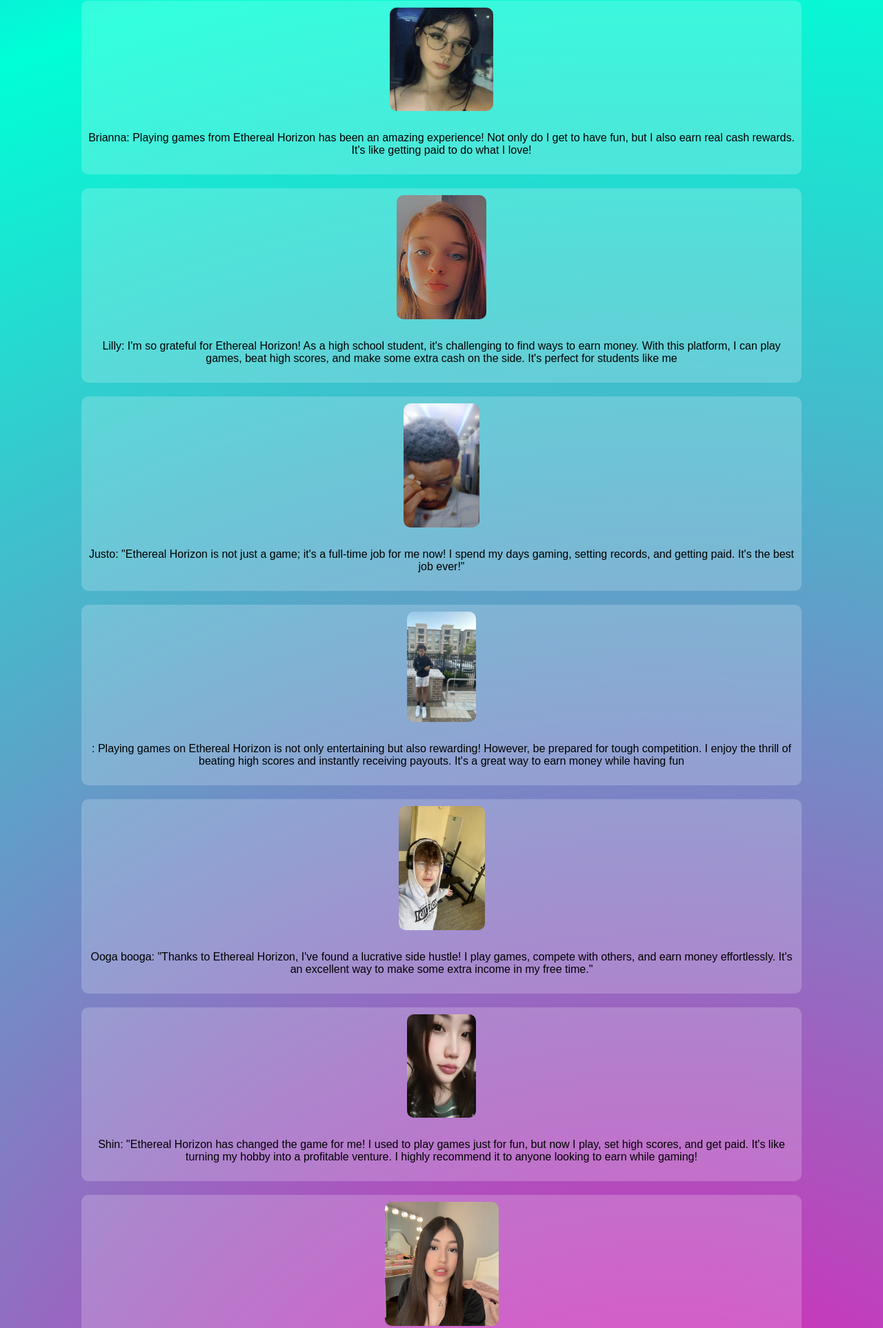
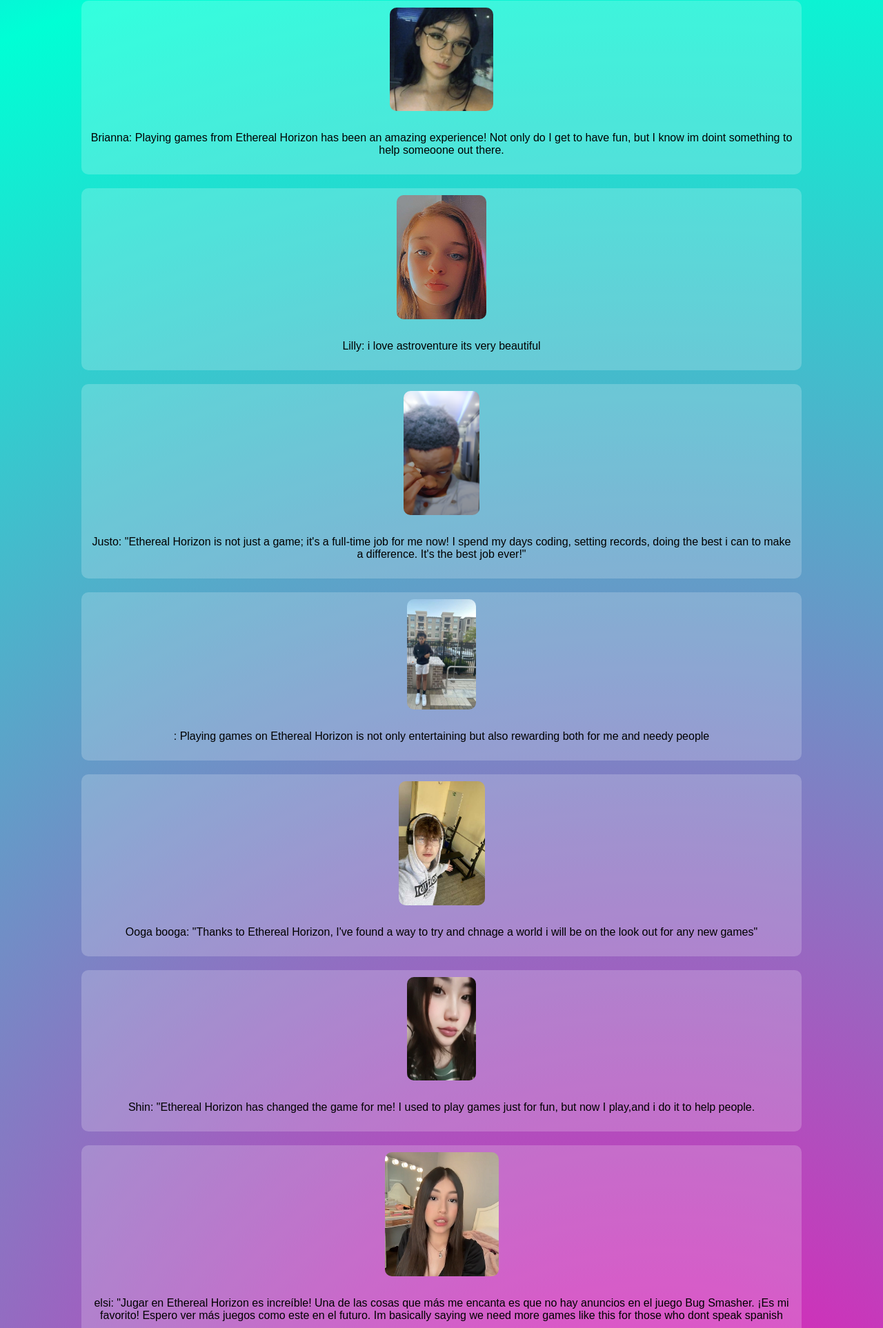
Before and after one commit to etherealhorizon9/etherealhorizon9, a plain HTML site: page index.html in a window 1280 px wide. Shown: the part 1687-3613 px from the top of the page at 69% size. Drawn offline with Linux system fonts and the light colour scheme.

Commit message:
Update index.html
removed earning comments

```diff
--- a/index.html
+++ b/index.html
@@ -335,32 +335,32 @@ ETHEREAL HORIZON – Play. Support. Make a Difference.</strong>.
     <!-- Add testimonials here -->
     <div class="testimonial">
         <img src="aislynn.png" alt="Testimonial 1" style="width: 150px; height: 150px; max-width: none; max-height: none; border-radius: 10px;">
-        <p>Brianna: Playing games from Ethereal Horizon has been an amazing experience! Not only do I get to have fun, but I also earn real cash rewards. It's like getting paid to do what I love!</p>
+        <p>Brianna: Playing games from Ethereal Horizon has been an amazing experience! Not only do I get to have fun, but I know im doint something to help someoone out there.</p>
     </div>
 
     <div class="testimonial">
         <img src="lilly2.png" alt="Testimonial 2" style="width: 130px; height: 180px; max-width: none; max-height: none; border-radius: 10px;">
-        <p>Lilly: I'm so grateful for Ethereal Horizon! As a high school student, it's challenging to find ways to earn money. With this platform, I can play games, beat high scores, and make some extra cash on the side. It's perfect for students like me</p>
+        <p>Lilly: i love astroventure  its very beautiful</p>
     </div>
 
     <div class="testimonial">
         <img src="justo.png" alt="Testimonial 3" style="width: 110px; height: 180px; max-width: none; max-height: none; border-radius: 10px;">
-        <p>Justo: "Ethereal Horizon is not just a game; it's a full-time job for me now! I spend my days gaming, setting records, and getting paid. It's the best job ever!"</p>
+        <p>Justo: "Ethereal Horizon is not just a game; it's a full-time job for me now! I spend my days coding, setting records, doing the best i can to make a difference. It's the best job ever!"</p>
     </div>
 
     <div class="testimonial">
         <img src="gabriel.jpg" alt="Testimonial 4" style="width: 100px; height: 160px; max-width: none; max-height: none; border-radius: 10px;">
-        <p>: Playing games on Ethereal Horizon is not only entertaining but also rewarding! However, be prepared for tough competition. I enjoy the thrill of beating high scores and instantly receiving payouts. It's a great way to earn money while having fun</p>
+        <p>: Playing games on Ethereal Horizon is not only entertaining but also rewarding both for me and needy people</p>
     </div>
 
     <div class="testimonial">
         <img src="oogabooga.jpg" alt="Testimonial 5" style="width: 125px; height: 180px; max-width: none; max-height: none; border-radius: 10px;">
-        <p>Ooga booga: "Thanks to Ethereal Horizon, I've found a lucrative side hustle! I play games, compete with others, and earn money effortlessly. It's an excellent way to make some extra income in my free time."</p>
+        <p>Ooga booga: "Thanks to Ethereal Horizon, I've found a way to try and chnage a world i will be on the look out for any new games"</p>
     </div>
 
     <div class="testimonial">
         <img src="shin.jpg" alt="Testimonial 6" style="width: 100px; height: 150px; max-width: none; max-height: none; border-radius: 10px;">
-        <p>Shin: "Ethereal Horizon has changed the game for me! I used to play games just for fun, but now I play, set high scores, and get paid. It's like turning my hobby into a profitable venture. I highly recommend it to anyone looking to earn while gaming!</p>
+        <p>Shin: "Ethereal Horizon has changed the game for me! I used to play games just for fun, but now I play,and i do it to help people.</p>
     </div>
 
     <div class="testimonial">
@@ -372,13 +372,13 @@ ETHEREAL HORIZON – Play. Support. Make a Difference.</strong>.
 
     <div class="testimonial">
         <img src="michelle.png" alt="Testimonial 7" style="width: 110px; height: 160px; max-width: none; max-height: none; border-radius: 10px;">
-        <p>Michelle: The Ethereal Horizon website is so pretty! I absolutely love it. The Bug Smasher game is simple yet addictive. Can't get enough of it cause i hate bugs now i can squash em for cash
+        <p>Michelle: The Ethereal Horizon website is so pretty! I absolutely love it. The Bug Smasher game is simple yet addictive. Can't get enough of it cause i hate bugs
         </p>
     </div>
 
     <div class="testimonial">
         <img src="jensen.jpg" alt="Testimonial 7" style="width: 150px; height: 160px; max-width: none; max-height: none; border-radius: 10px;">
-        <p>Jensen: One thing i love about Ethereal Horizon is that it supports all forms of crypto payments plus i can play and earn anytime i want on the Go
+        <p>Jensen: im a gamer and i love the colourful graphics and simple controls
         </p>
     </div>
 
@@ -394,7 +394,7 @@ ETHEREAL HORIZON – Play. Support. Make a Difference.</strong>.
 
     <div class="testimonial">
         <img src="bros.jpg" alt="Testimonial 7" style="width: 170px; height: 120px; max-width: none; max-height: none; border-radius: 10px;">
-        <p>Aiden: Hey, I'm Aiden, and on Ethereal Horizon, my brothers and I are a force to be reckoned with. We don't just play games; we conquer them. With our skills and teamwork, we crush the competition and walk away with the bag. Ethereal Horizon isn't just a platform; it's our battleground, where we prove that gaming isn't just a hobby – it's a way of life.</p>
+        <p>Aiden: Hey, I'm Aiden, and on Ethereal Horizon, my brothers and I absolutely enjoy the games – it's a way of life.</p>
     </div>
 
 </div>
```
